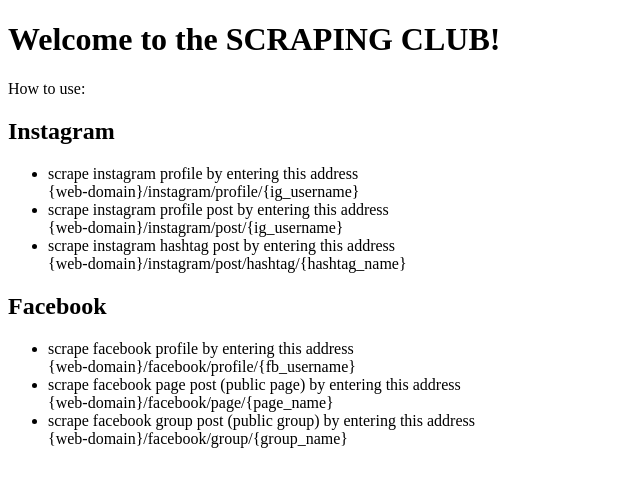
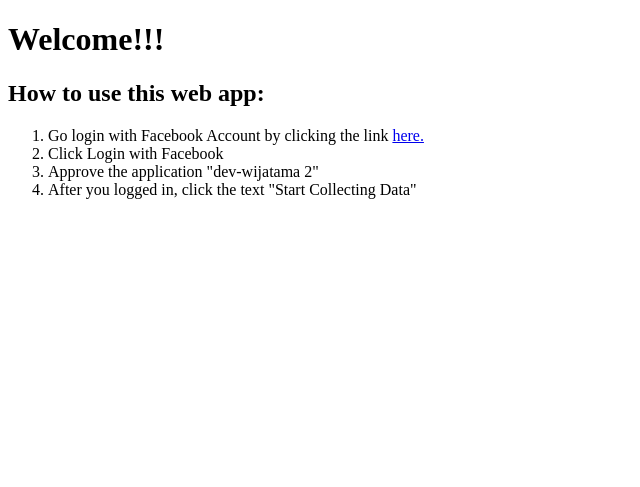
Before and after one commit to SokKanaTorajd/dev-wijatama, a Flask app: template app/templates/index.html in a window 1280 px wide. Shown: the top 487 px of the page, without its empty margins (0-640 px from the left). Run offline with Flask 2, Linux system fonts and the light colour scheme; the template is opened without the code that fills it, so the values that code supplies are empty; some libraries are stand-ins or nearby versions.

Commit message:
edit index and add collect data page

```diff
--- /dev/null
+++ b/app/templates/collect-data.html
@@ -0,0 +1,4 @@
+<!DOCTYPE html>
+<html>
+    <p>Your data is being collected</p>
+</html>
--- a/app/templates/index.html
+++ b/app/templates/index.html
@@ -6,44 +6,21 @@
             Flask Social Media Scraping Web App
         </title>
     </head>
+    <script async defer crossorigin="anonymous" src="https://connect.facebook.net/id_ID/sdk.js#xfbml=1&version=v14.0&appId=206904173852656&autoLogAppEvents=1" nonce="nbyAkS4f"></script>
     <body>
-        <div id="fb-root"></div>
-<script async defer crossorigin="anonymous" src="https://connect.facebook.net/id_ID/sdk.js#xfbml=1&version=v14.0&appId=206904173852656&autoLogAppEvents=1" nonce="nbyAkS4f"></script>
         <h1>
-            Welcome to the SCRAPING CLUB!
+            Welcome!!!
         </h1>
+        <h2>
+            How to use this web app:
+        </h2>
         <p>
-            How to use:<br>
-            <h2>Instagram</h2>
-            <ul>
-                <li>
-                    scrape instagram profile by entering this address <br>
-                    {web-domain}/instagram/profile/{ig_username}
-                </li>
-                <li>
-                    scrape instagram profile post by entering this address <br>
-                    {web-domain}/instagram/post/{ig_username}
-                </li>
-                <li>
-                    scrape instagram hashtag post by entering this address <br>
-                    {web-domain}/instagram/post/hashtag/{hashtag_name}
-                </li>
-            </ul>
-            <h2>Facebook</h2>
-            <ul>
-                <li>
-                    scrape facebook profile by entering this address <br>
-                    {web-domain}/facebook/profile/{fb_username}
-                </li>
-                <li>
-                    scrape facebook page post (public page) by entering this address <br>
-                    {web-domain}/facebook/page/{page_name}
-                </li>
-                <li>
-                    scrape facebook group post (public group) by entering this address <br>
-                    {web-domain}/facebook/group/{group_name}
-                </li>
-            </ul>
+            <ol>
+                <li>Go login with Facebook Account by clicking the link <a href="{{ url_for(login_fb) }}">here.</a></li>
+                <li>Click Login with Facebook</li>
+                <li>Approve the application "dev-wijatama 2"</li>
+                <li>After you logged in, click the text "Start Collecting Data"</li>
+            </ol>
         </p>
     </body>
 </html>
```
